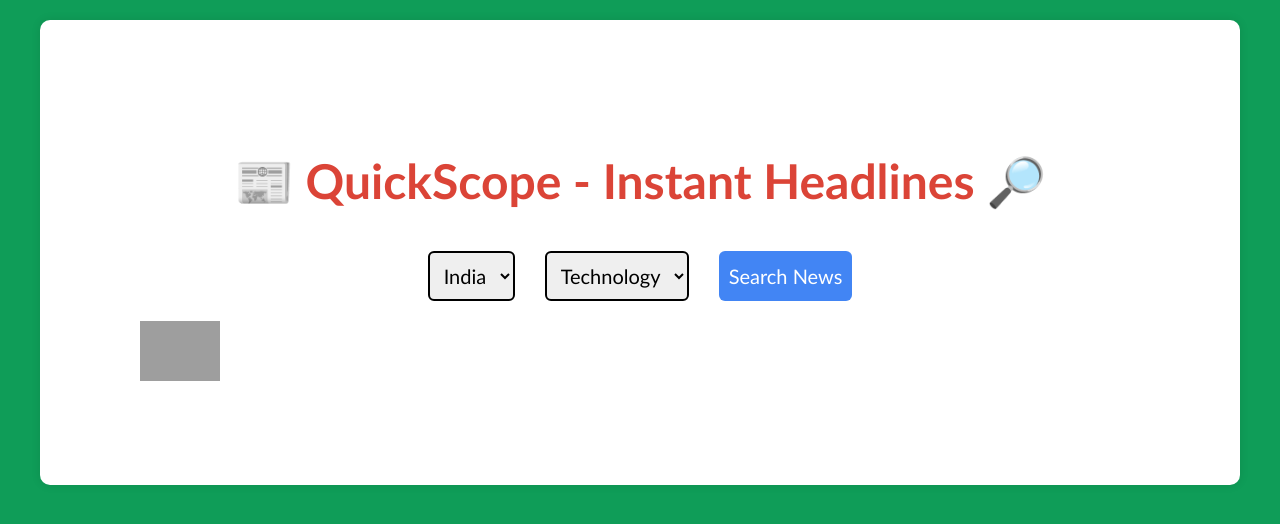
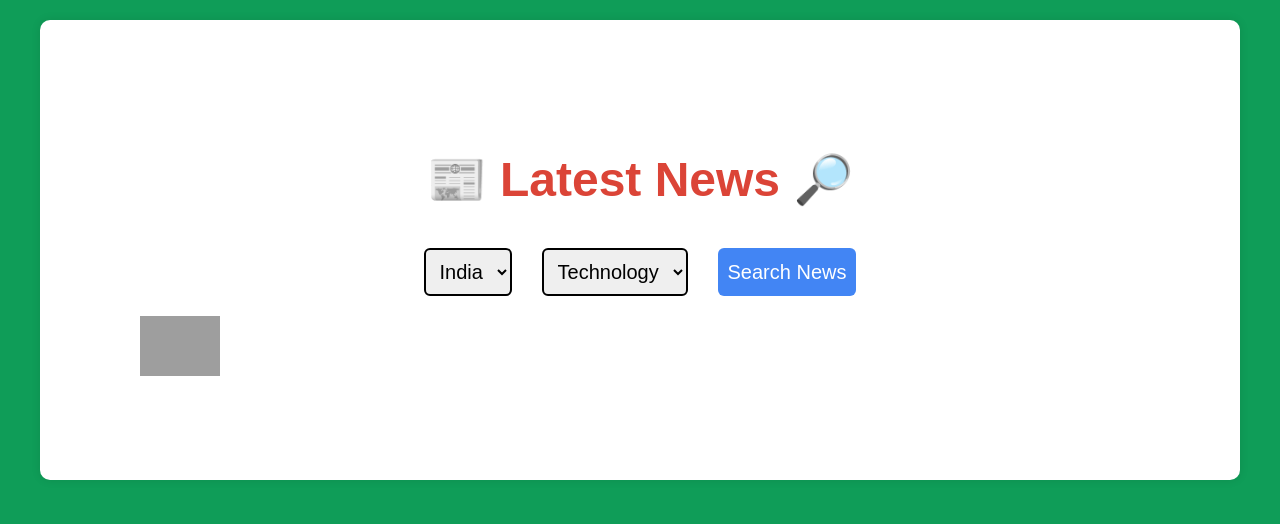
Before and after one commit to Cliffordselvam/Cliford-API-Hermes, a website: page index.html in a window 1280 px wide. Drawn offline with Linux system fonts and the light colour scheme; grey boxes are pictures that could not be loaded.

Commit message:
Update index.html

```diff
--- a/index.html
+++ b/index.html
@@ -21,7 +21,7 @@
             box-shadow: 0 0 10px rgba(0, 0, 0, 0.1);
         }
         h1 {
-            font-family:  'Trebuchet MS', 'Lucida Sans Unicode', 'Lucida Grande', 'Lucida Sans', Arial, sans-serif;
+            font-family:  Arial, sans-serif;
             text-align: center;
             margin-bottom: 40px;
             color: #DB4437;
@@ -38,7 +38,7 @@
             padding: 10px;
             border: 2px solid #000000;
             border-radius: 6px;
-            font-family:  'Trebuchet MS', 'Lucida Sans Unicode', 'Lucida Grande', 'Lucida Sans', Arial, sans-serif;
+            font-family:  Arial, sans-serif;
             font-size: 20px;
         }
         button {
@@ -79,7 +79,7 @@
 </head>
 <body>
   <div class="container">
-    <h1>📰 QuickScope - Instant Headlines 🔎 </h1>
+    <h1>📰 Latest News 🔎 </h1>
     <form id="newsForm">
       <select id="country">
         <option value="in">India</option>
```
